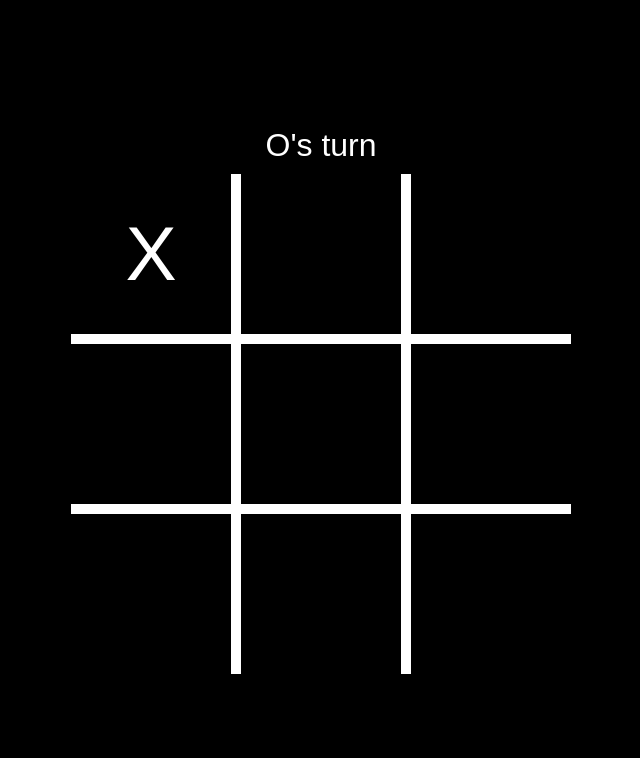
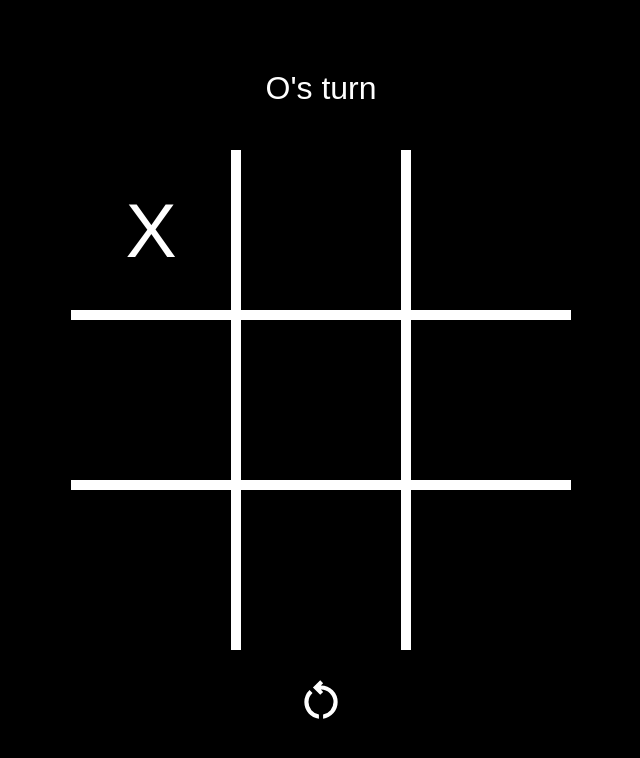
Before and after one commit to Alexis989898/tic-tac-toe, a plain HTML site: page index.html in a window 1280 px wide. Both pictures are taken after a click on the element 470 px from the left and 253 px from the top of the page. Shown: the whole page, without its empty margins (319-959 px from the left). Drawn offline with Linux system fonts and the light colour scheme.

Commit message:
JS remade with factory functions & reset button added

```diff
--- a/index.html
+++ b/index.html
@@ -1,5 +1,6 @@
 <!DOCTYPE html>
 <html lang="en">
+
 <head>
     <meta charset="UTF-8">
     <link rel="stylesheet" href="style.css">
@@ -8,10 +9,19 @@
 
 <body>
     <div class="gameboard-wrapper">
-            <div id="text-div">TEStestes</div>
-            <div id="board" class="boardgrid">
+        <div id="text-div"></div>
+        <div id="board" class="boardgrid"></div>
+        <div class="buttons">
+            <button class="reset-btn">
+                <svg xmlns="http://www.w3.org/2000/svg" height="50" viewBox="0 -960 960 960" width="50">
+                    <path fill="var(--main)"
+                        d="M440-122q-121-15-200.5-105.5T160-440q0-66 26-126.5T260-672l57 57q-38 34-57.5 79T240-440q0 88 56 155.5T440-202v80Zm80 0v-80q87-16 143.5-83T720-440q0-100-70-170t-170-70h-3l44 44-56 56-140-140 140-140 56 56-44 44h3q134 0 227 93t93 227q0 121-79.5 211.5T520-122Z" />
+                </svg>
+            </button>
+
         </div>
     </div>
     <script src="script.js"></script>
 </body>
+
 </html>
--- a/script.js
+++ b/script.js
@@ -1,77 +1,136 @@
-let Gameboard = {
-    board: Array(9).fill(""),
-    turnPlayer: "X",
-    updateBoard: function(e) {
+const Gameboard = (function() {
+
+    let board = Array(9).fill("");
+    let turnPlayer = "X";
+
+    const getBoard = function() {
+        return board;
+    }
+
+    const getTurnPlayer = function() {
+        return turnPlayer;
+    }
+
+    const setBoard = function(newBoard) {
+        board = newBoard;
+    };
+
+    const setTurnPlayer = function(newTurnPlayer) {
+        turnPlayer = newTurnPlayer;
+    };
+
+    const updateBoard = function(e, textDiv) {
         const clickedElement = e.target;
         const number = clickedElement.getAttribute("number");
-        if(this.board[number] == "X" || this.board[number] == "O") {
-            if(!(this.winCheck)) {
+
+        if (board[number] == "X" || board[number] == "O") {
+            if (!winCheck(textDiv)) {
                 textDiv.innerText = "Choose an available space";
             }
         } else {
-            clickedElement.innerText = this.turnPlayer;
-            this.board[number] = this.turnPlayer;
-            const win = this.winCheck();
-            if(!win) {this.switchPlayer();};
+            clickedElement.classList.add("checked");
+            clickedElement.innerText = turnPlayer;
+            board[number] = turnPlayer;
+            const win = winCheck(textDiv);
+            if(!win) {
+                switchPlayer(textDiv);
+            };
         }
 
-        console.log(this.board);
-    },
-    switchPlayer: function() {
-        if(this.turnPlayer == "X") {
-            this.turnPlayer = "O";
+        const boardSpaces = document.querySelectorAll(".boardspace");
+        boardSpaces.forEach(space => space.setAttribute("data-player", turnPlayer));
+    };
+
+    const switchPlayer = function (textDiv) {
+        if (turnPlayer == "X") {
+            turnPlayer = "O";
         } else {
-            this.turnPlayer = "X";
+            turnPlayer = "X";
         }
-        textDiv.innerText = Gameboard.turnPlayer + "'s turn";
-    },
-    winCheck: function() {
+        textDiv.innerText = turnPlayer + "'s turn";
+    };
+
+    const winCheck = function (textDiv) {
         let win = false;
-        for(let i = 0; i < 3; i++) {
-            if(
-                (this.board[i * 3] == this.turnPlayer &&
-                this.board[i * 3 + 1] == this.turnPlayer &&
-                this.board[i * 3 + 2] == this.turnPlayer)
+        for (let i = 0; i < 3; i++) {
+            if (
+                (board[i * 3] == turnPlayer &&
+                    board[i * 3 + 1] == turnPlayer &&
+                    board[i * 3 + 2] == turnPlayer)
                 ||
-                (this.board[i] == this.turnPlayer &&
-                this.board[i + 3] == this.turnPlayer &&
-                this.board[i + 6] == this.turnPlayer)
+                (board[i] == turnPlayer &&
+                    board[i + 3] == turnPlayer &&
+                    board[i + 6] == turnPlayer)
             ) {
-                textDiv.innerText = this.turnPlayer + " won!";
+                textDiv.innerText = turnPlayer + " won!";
                 win = true;
                 break;
             }
         }
-        if(
-            (this.board[0] == this.turnPlayer &&
-            this.board[4] == this.turnPlayer &&
-            this.board[8] == this.turnPlayer)
+        if (
+            (board[0] == turnPlayer &&
+                board[4] == turnPlayer &&
+                board[8] == turnPlayer)
             ||
-            (this.board[2] == this.turnPlayer &&
-                this.board[4] == this.turnPlayer &&
-                this.board[6] == this.turnPlayer)
-            )  {
-                textDiv.innerText = this.turnPlayer + " won!";
+            (board[2] == turnPlayer &&
+                board[4] == turnPlayer &&
+                board[6] == turnPlayer)
+        ) {
+            textDiv.innerText = turnPlayer + " won!";
             win = true;
         }
-        if(!Gameboard.board.includes("") && !win) {
+        if (!board.includes("") && !win) {
             textDiv.innerText = "Draw";
             win = true;
         }
         return win;
-    }
     };
 
-const divBoard = document.getElementById("board");
-const textDiv = document.getElementById("text-div");
+    return {
+        getBoard: getBoard,
+        getTurnPlayer: getTurnPlayer,
+        updateBoard: updateBoard,
+        switchPlayer: switchPlayer,
+        winCheck: winCheck,
+        setBoard: setBoard,
+        setTurnPlayer: setTurnPlayer
+    };
+})();
 
-textDiv.innerText = Gameboard.turnPlayer + "'s turn";
+const display = (function() {
+    // Getting divs
+    const divBoard = document.querySelector("#board");
+    const textDiv = document.querySelector("#text-div");
+    const resetButton = document.querySelector(".reset-btn");
 
-for(let i = 0; i < Gameboard.board.length; i++) {
+    // Reset button logic
+    resetButton.addEventListener("click", function() {
+        Gameboard.setBoard(Array(9).fill(""));
+        Gameboard.setTurnPlayer("X");
+        textDiv.innerText = Gameboard.getTurnPlayer() + "'s turn";
+
+        const boardSpaces = document.querySelectorAll(".boardspace");
+
+        boardSpaces.forEach(space => {
+            space.classList.remove("checked");
+            space.innerText = "";
+        });
+
+        boardSpaces.forEach(space => {
+            space.setAttribute("data-player", Gameboard.getTurnPlayer());
+        });
+    });
+
+    textDiv.innerText = Gameboard.getTurnPlayer() + "'s turn";
+
+    // Creating board
+    for (let i = 0; i < 9; i++) {
         const boardElement = document.createElement("div");
         boardElement.className = "boardspace";
         boardElement.setAttribute("number", i);
-    boardElement.addEventListener("click", () => Gameboard.updateBoard(event));
-    boardElement.innerText = Gameboard.board[i];
+        boardElement.setAttribute("data-player", Gameboard.getTurnPlayer());
+        boardElement.addEventListener("click", (e) => Gameboard.updateBoard(e, textDiv));
+        boardElement.innerText = Gameboard.getBoard()[i];
         divBoard.appendChild(boardElement);
     }
+})();
--- a/style.css
+++ b/style.css
@@ -27,6 +27,7 @@ body {
 #text-div {
     padding-bottom: 10px;
     width: 60%;
+    height: 10%;
     font-size: 2rem;
     color: var(--main);
     display: flex;
@@ -45,8 +46,8 @@ body {
 }
 
 .boardgrid {
-    width: min(50vw, 500px);
-    height: min(50vw, 500px);
+    width: clamp(400px, 50vw, 500px);
+    height: clamp(400px, 50vw, 500px);
 
     display: grid;
     grid-template-columns: 1fr 1fr 1fr;
@@ -69,4 +70,44 @@ body {
 
     color: var(--main);
     background-color: var(--background);
+    cursor: pointer;
+    opacity: 1;
+    transition: 600ms;
 }
+
+.boardspace:hover::before {
+    content: attr(data-player);
+    opacity: 0.8;
+    color: var(--main);
+    transition: 600ms;
+}
+
+.boardspace.checked:hover::before {
+    content: none;
+}
+
+.buttons {
+    padding-top: 20px;
+    width: 60%;
+    font-size: 2rem;
+    color: var(--main);
+    display: flex;
+    justify-content: center;
+    align-items: center;
+    user-select: none;
+    height: 10%;
+}
+
+.reset-btn {
+    display: flex;
+    align-items: center;
+    justify-content: center;
+    background-color: var(--background);
+    border: none;
+    cursor: pointer;
+    transition: 600ms;
+}
+
+.reset-btn:hover {
+    transform: rotate(-360deg);
+}
```
Lines whose indentation alone changed are shown as unchanged.
